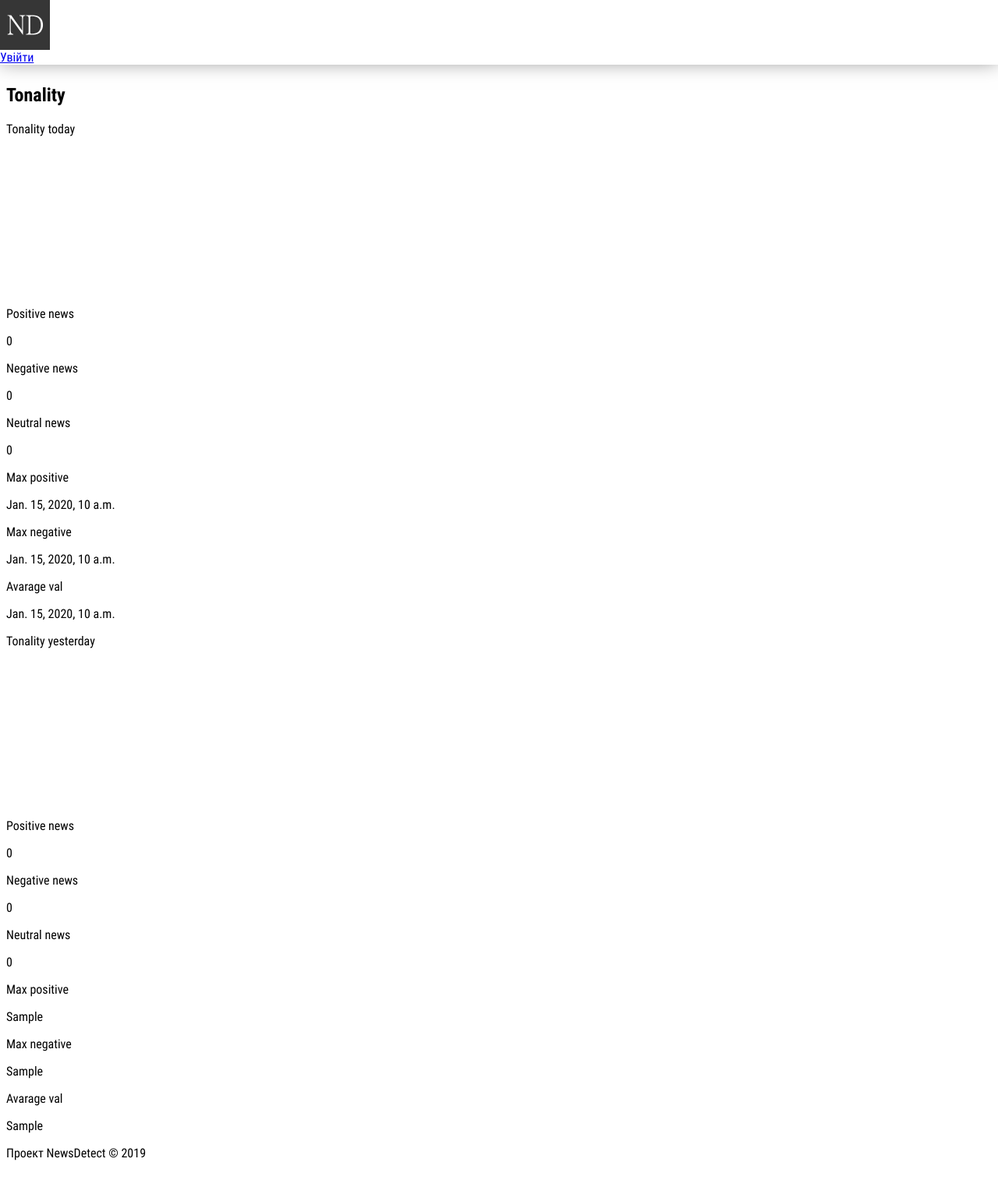
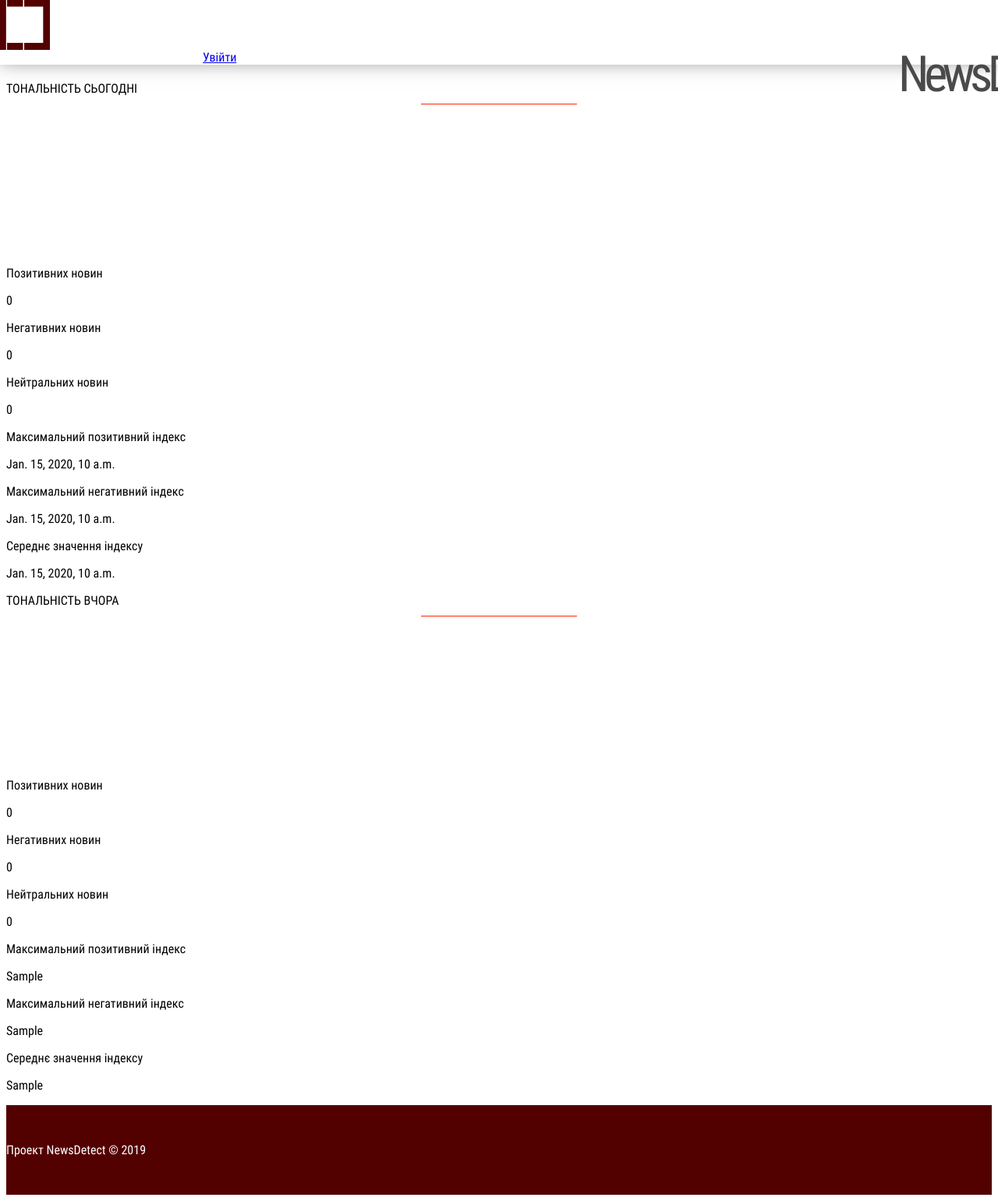
Before and after one commit to doctorjuta/newsparser, a Django app: template templates/home-login.html in a window 1280 px wide. Shown: the whole page at 78% size. Before the commit the page ends 1489 px from the top, so only its background shows below. Run offline with Django 3.2, Linux system fonts and the light colour scheme; the template is opened without the code that fills it: most values are stand-ins (such as "Sample title", 1, 10 or a date in 2020); a map, chart or similar area stays blank; style sheets or scripts are compiled from the project's sources; some libraries are stand-ins or nearby versions.

Commit message:
Implemented new design.

```diff
--- a/config/settings.py
+++ b/config/settings.py
@@ -63,7 +63,7 @@ TEMPLATES = [
                 'django.contrib.auth.context_processors.auth',
                 'django.contrib.messages.context_processors.messages',
                 'django.template.context_processors.media',
-                'views.context_processor.menu_items'
+                'views.context_processor.addition_template_data'
             ],
         },
     },
@@ -104,7 +104,7 @@ LOGOUT_REDIRECT_URL = "/"
 
 # Internationalization
 # https://docs.djangoproject.com/en/2.2/topics/i18n/
-LANGUAGE_CODE = "en-us"
+LANGUAGE_CODE = "uk"
 TIME_ZONE = "UTC"
 USE_I18N = True
 USE_L10N = True
--- a/static/src/js/chart_general.js
+++ b/static/src/js/chart_general.js
@@ -3,8 +3,8 @@ export default class ChartGeneral {
     constructor(obj) {
         this.obj = obj;
         this.charts_positive_color = "#00ff00";
-        this.charts_negative_color = "#ff0000";
-        this.charts_neitral_color = "#4a4a4a";
+        this.charts_negative_color = "#c70000";
+        this.charts_neitral_color = "#520000";
     }
 
     requestStart() {
--- a/static/src/js/chart_tonality_general.js
+++ b/static/src/js/chart_tonality_general.js
@@ -60,10 +60,6 @@ export default class ChartTonalityGeneral extends ChartGeneral {
 					}],
 					yAxes: [{
 						stacked: true,
-                        ticks: {
-                            suggestedMin: 10,
-                            suggestedMax: 10
-                        }
 					}]
 				}
             }
--- a/static/src/js/custom_range.js
+++ b/static/src/js/custom_range.js
@@ -101,10 +101,6 @@ jQuery.noConflict();
     					}],
     					yAxes: [{
     						stacked: true,
-                            ticks: {
-                                suggestedMin: 10,
-                                suggestedMax: 10
-                            }
     					}]
     				}
                 }
--- a/static/src/less/style.less
+++ b/static/src/less/style.less
@@ -77,6 +77,9 @@ body {
     z-index: 5;
     .navbar {
         box-shadow: 0 -5px 25px rgba(0, 0, 0, .5);
+        &-menu {
+            padding-left: 260px;
+        }
     }
     .logo {
         svg {
@@ -90,7 +93,7 @@ body {
             }
             &:hover {
                 path {
-                    fill: #363636;
+                    fill: #520000;
                 }
             }
         }
@@ -101,6 +104,9 @@ body {
 .section {
     &-shadow {
         box-shadow: 0 25px 25px rgba(0, 0, 0, 0.05);
+    }
+    &-fullheight {
+        min-height: ~"calc(100vh - 168px)";
     }
 }
 
@@ -144,6 +150,86 @@ body {
             margin: 3rem auto 0 auto;
             z-index: 2;
             box-shadow: 0 7px 15px #656869;
+            border-left: 6px solid #ff2500;
         }
     }
 }
+
+.ptitle {
+    text-transform: uppercase;
+    position: relative;
+    &::before {
+        content: "";
+        width: 200px;
+        position: absolute;
+        top: 100%;
+        left: 50%;
+        margin-left: -100px;
+        margin-top: 10px;
+        height: 1px;
+        background: #ff2500;
+    }
+}
+
+.input,
+.textarea,
+.button {
+    .rounded(0px);
+}
+
+.logo {
+    &:focus,
+    &:hover {
+        span {
+            color: #4a4a4a;
+        }
+    }
+    &-text {
+        position: absolute;
+        left: 90%;
+        font-size: 4rem;
+        letter-spacing: -.1em;
+        line-height: 1;
+    }
+}
+
+.button {
+    &.is-nd {
+        color: #fff;
+        background: #c70000;
+        border: none;
+        will-change: background;
+        -webkit-transition: background .3s;
+        transition: background .3s;
+        &:hover {
+            background: #520000;
+        }
+    }
+}
+
+.footer {
+    background: #520000;
+    color: #fff;
+    padding-top: 2rem;
+    padding-bottom: 2rem;
+}
+
+.login {
+    &-form {
+        max-width: 320px;
+        margin-left: auto;
+        margin-right: auto;
+    }
+    &-text {
+        max-width: 768px;
+        margin: 4rem auto;
+    }
+}
+
+.content {
+    p {
+        a {
+            color: #ff2500;
+        }
+    }
+}
--- a/templates/elements/logo.html
+++ b/templates/elements/logo.html
@@ -1 +1 @@
-<svg xmlns="http://www.w3.org/2000/svg" viewBox="0 0 55.325 55.325" height="209.102" width="209.102"><path d="M0 0v55.325h55.325V0zm8.376 16.833h4.04l12.118 17.153v-12.5c0-1.756-.243-2.897-.731-3.424-.332-.332-1.074-.546-2.225-.644v-.585h6.382v.585c-1.035.137-1.679.351-1.933.644-.37.488-.556 1.63-.556 3.425v17.241h-.058l-13.26-18.5h-.294v13.144c0 1.697.215 2.839.645 3.424.41.605 1.16.957 2.253 1.054v.586h-6.38v-.586c1.248-.136 2.019-.644 2.312-1.522.117-.351.175-1.337.175-2.956V18.998c-.488-.76-.898-1.23-1.23-1.405-.195-.097-.614-.155-1.258-.175zm20.433.058h7.61c3.494 0 6.206.907 8.138 2.722 2.05 1.874 3.074 4.577 3.074 8.109 0 2.732-.722 5.054-2.167 6.967-1.912 2.498-4.79 3.747-8.635 3.747h-8.02v-.586c1.151-.097 1.922-.332 2.312-.702.39-.39.586-1.162.586-2.313V20.521c0-1.21-.206-2.01-.615-2.4-.332-.313-1.093-.527-2.283-.645zm6.264.995c-.703 0-1.152.147-1.347.44-.117.175-.176.536-.176 1.083v16.48c0 .664.157 1.103.47 1.318.233.156.711.234 1.433.234 6.577 0 9.865-3.23 9.865-9.69 0-3.24-.897-5.776-2.693-7.61-1.424-1.503-3.942-2.255-7.552-2.255z"/></svg>
+<svg xmlns="http://www.w3.org/2000/svg" width="155" height="155" viewBox="0 0 41.01 41.01"><path d="M0 0h5.008v41.01H0z" fill="#520000"/><path d="M5.812 0v5.435h13.087V0H5.812zm0 35.296v5.714h13.087v-5.714H5.812z" fill="#c70000"/><path d="M19.89 0v5.435h15.578v29.861H19.89v5.714h21.12V0H19.89z" fill="#ff2500"/></svg><span class="logo-text">NewsDetect</span>
--- a/templates/home-anonymous.html
+++ b/templates/home-anonymous.html
@@ -1,6 +1,6 @@
 {% extends "base.html" %}
 
-{% block title %}{{ title }}{% endblock %}
+{% block title %}{{ site_title }}{% endblock %}
 
 {% block content %}
     <section class="hero home_top">
@@ -36,13 +36,13 @@
     </section>
     <section class="section section-shadow is-medium">
         <div class="container">
-            <p class="title is-4 has-text-centered">Тональність новин за останні 30 днів:</p>
+            <p class="title is-4 has-text-centered ptitle">Тональність новин за останні 30 днів:</p>
             <canvas id="tonality-graph-dayli" class="chart chart_tonality_daily"></canvas>
         </div>
     </section>
     <section class="section section-shadow is-medium">
         <div class="container">
-            <p class="title is-4 has-text-centered">Решту даних доступні зареєстрованим користувачам.</p>
+            <p class="title is-4 has-text-centered ptitle">Решту даних доступні зареєстрованим користувачам.</p>
         </div>
     </section>
 {% endblock %}
--- a/templates/home-login.html
+++ b/templates/home-login.html
@@ -1,31 +1,29 @@
 {% extends "base.html" %}
-{% load i18n %}
 
-{% block title %}{{ title }}{% endblock %}
+{% block title %}{{ site_title }}{% endblock %}
 
 {% block content %}
     <section class="section">
         <div class="container">
-            <h1 class="title is-2 has-text-centered">{% trans "Tonality" %}</h1>
-            <p class="title is-3 has-text-centered">{% trans "Tonality today" %}</p>
-            <canvas id="tonality-graph-today" class="chart chart_tonality_general" data-time="today" data-title="{% trans 'Last tonality (200 vals)' %}"></canvas>
+            <p class="title is-4 has-text-centered ptitle">Тональність сьогодні</p>
+            <canvas id="tonality-graph-today" class="chart chart_tonality_general" data-time="today" data-title="Останні 200 значень"></canvas>
             <div class="chart_addtext">
                 <div class="level">
                     <div class="level-item has-text-centered">
                         <div>
-                            <p class="heading">{% trans "Positive news" %}</p>
+                            <p class="heading">Позитивних новин</p>
                             <p class="title"><span id="dnmc_number1" class="dnmc_number" data-targ="{{ today_count_positive }}">0</span></p>
                         </div>
                     </div>
                     <div class="level-item has-text-centered">
                         <div>
-                            <p class="heading">{% trans "Negative news" %}</p>
+                            <p class="heading">Негативних новин</p>
                             <p class="title"><span id="dnmc_number2" class="dnmc_number" data-targ="{{ today_count_negative }}">0</span></p>
                         </div>
                     </div>
                     <div class="level-item has-text-centered">
                         <div>
-                            <p class="heading">{% trans "Neutral news" %}</p>
+                            <p class="heading">Нейтральних новин</p>
                             <p class="title"><span id="dnmc_number3" class="dnmc_number" data-targ="{{ today_count_neutral }}">0</span></p>
                         </div>
                     </div>
@@ -33,19 +31,19 @@
                 <div class="level">
                     <div class="level-item has-text-centered">
                         <div>
-                            <p class="heading">{% trans "Max positive" %}</p>
+                            <p class="heading">Максимальний позитивний індекс</p>
                             <p class="title">{{ today_max_val }}</p>
                         </div>
                     </div>
                     <div class="level-item has-text-centered">
                         <div>
-                            <p class="heading">{% trans "Max negative" %}</p>
+                            <p class="heading">Максимальний негативний індекс</p>
                             <p class="title">{{ today_min_val }}</p>
                         </div>
                     </div>
                     <div class="level-item has-text-centered">
                         <div>
-                            <p class="heading">{% trans "Avarage val" %}</p>
+                            <p class="heading">Середнє значення індексу</p>
                             <p class="title">{{ today_avarage_val }}</p>
                         </div>
                     </div>
@@ -55,25 +53,25 @@
     </section>
     <section class="section">
         <div class="container">
-            <p class="title is-3 has-text-centered">{% trans "Tonality yesterday" %}</p>
-            <canvas id="tonality-graph-yesterday" class="chart chart_tonality_general" data-time="yesterday" data-title="{% trans 'Last tonality (200 vals)' %}"></canvas>
+            <p class="title is-4 has-text-centered ptitle">Тональність вчора</p>
+            <canvas id="tonality-graph-yesterday" class="chart chart_tonality_general" data-time="yesterday" data-title="Останні 200 значень"></canvas>
             <div class="chart_addtext">
                 <div class="level">
                     <div class="level-item has-text-centered">
                         <div>
-                            <p class="heading">{% trans "Positive news" %}</p>
+                            <p class="heading">Позитивних новин</p>
                             <p class="title"><span id="dnmc_number4" class="dnmc_number" data-targ="{{ yesterday_count_positive }}">0</span></p>
                         </div>
                     </div>
                     <div class="level-item has-text-centered">
                         <div>
-                            <p class="heading">{% trans "Negative news" %}</p>
+                            <p class="heading">Негативних новин</p>
                             <p class="title"><span id="dnmc_number5" class="dnmc_number" data-targ="{{ yesterday_count_negative }}">0</span></p>
                         </div>
                     </div>
                     <div class="level-item has-text-centered">
                         <div>
-                            <p class="heading">{% trans "Neutral news" %}</p>
+                            <p class="heading">Нейтральних новин</p>
                             <p class="title"><span id="dnmc_number6" class="dnmc_number" data-targ="{{ yesterday_count_neutral }}">0</span></p>
                         </div>
                     </div>
@@ -81,19 +79,19 @@
                 <div class="level">
                     <div class="level-item has-text-centered">
                         <div>
-                            <p class="heading">{% trans "Max positive" %}</p>
+                            <p class="heading">Максимальний позитивний індекс</p>
                             <p class="title">{{ yesterday_max_val }}</p>
                         </div>
                     </div>
                     <div class="level-item has-text-centered">
                         <div>
-                            <p class="heading">{% trans "Max negative" %}</p>
+                            <p class="heading">Максимальний негативний індекс</p>
                             <p class="title">{{ yesterday_min_val }}</p>
                         </div>
                     </div>
                     <div class="level-item has-text-centered">
                         <div>
-                            <p class="heading">{% trans "Avarage val" %}</p>
+                            <p class="heading">Середнє значення індексу</p>
                             <p class="title">{{ yesterday_avarage_val }}</p>
                         </div>
                     </div>
--- a/templates/page-about.html
+++ b/templates/page-about.html
@@ -6,7 +6,7 @@
 {% block content %}
     <section class="section">
         <div class="container">
-            <h1 class="title is-2 has-text-centered">{{ title }}</h1>
+            <p class="title is-4 has-text-centered ptitle">{{ title }}</p>
             <div class="content">
                 {{ text|safe }}
             </div>
--- a/templates/registration/login_form.html
+++ b/templates/registration/login_form.html
@@ -1,4 +1,3 @@
-{% load i18n %}
 {% load widget_tweaks %}
 
 {% if form.errors %}
@@ -27,7 +26,7 @@
     </div>
     <div class="field">
         <div class="control">
-            <input type="submit" class="button is-link" value="{% trans "Submit" %}">
+            <input type="submit" class="button is-nd" value="Надіслати">
         </div>
     </div>
     <input type="hidden" name="next" value="{{ next }}">
--- a/views/context_processor.py
+++ b/views/context_processor.py
@@ -2,9 +2,13 @@
 from models.models import NewsSource
 
 
-def menu_items(request):
+def addition_template_data(request):
     """Context processor for global menu."""
+    site_title = "NewsDetect: аналізуємо тональність новин"
+    site_name = "NewsDetect"
     sources = NewsSource.objects.all()
     return {
+        "site_title": site_title,
+        "site_name": site_name,
         "sources": sources
     }
--- a/views/views.py
+++ b/views/views.py
@@ -65,9 +65,7 @@ class HomePageView(MainView):
     @method_decorator(ensure_csrf_cookie)
     def get(self, request, *args, **kwargs):
         """Home page - get request."""
-        data = {
-            "title": "NewsDetect: аналізуємо тональність новин"
-        }
+        data = {}
         tz = pytz.timezone(settings.TIME_ZONE)
         if request.user.is_authenticated:
             template_name = "home-login.html"
@@ -278,7 +276,7 @@ def page_about(request):
 def page_custom_range(request):
     """View for custom range page."""
     data = {
-        "title": _("Tonality for custom date range")
+        "title": "Тональність за обраний період часу"
     }
     template_name = "page-custom_range.html"
     return render(
```
Also changed, not shown: templates/page-custom_range.html (+3 -4 lines), templates/registration/login.html (+10 -2 lines), templates/single-source.html (+10 -11 lines), static/favicon.ico.
